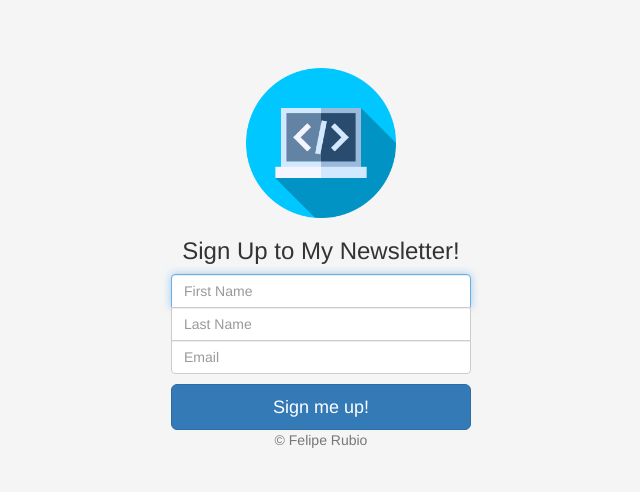
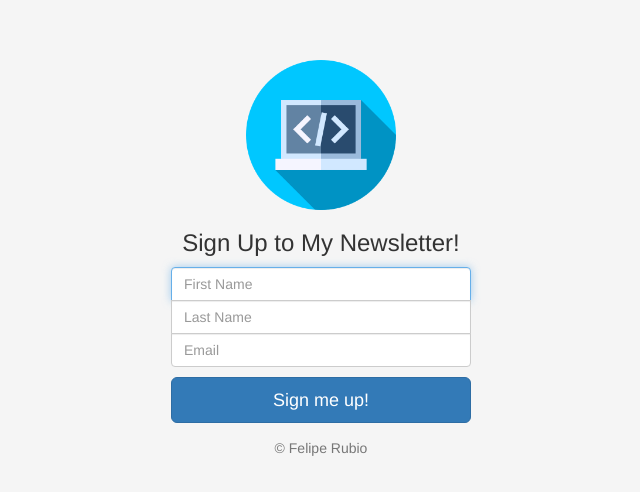
Before and after one commit to felipecrubio/mailchimp-newsletter-signup, a website: page signup.html in a window 1280 px wide. Shown: the part 136-628 px from the top of the page, without its empty margins (319-959 px from the left). Drawn offline with nearby package versions, Linux system fonts and the light colour scheme.

Commit message:
Adjust copyright margin

```diff
--- a/public/css/styles.css
+++ b/public/css/styles.css
@@ -42,3 +42,7 @@ body {
   border-top-left-radius: 0;
   border-top-right-radius: 0;
 }
+
+.copyright {
+  margin-top: 5%;
+}
--- a/signup.html
+++ b/signup.html
@@ -62,7 +62,7 @@
       </div>
 
       <button class="w-100 btn btn-lg btn-primary btn-block" type="submit">Sign me up!</button>
-      <p class="mt-5 mb-3 text-muted">&copy; Felipe Rubio</p>
+      <p class="mt-5 mb-3 text-muted copyright">&copy; Felipe Rubio</p>
     </form>
   </main>
 
```
